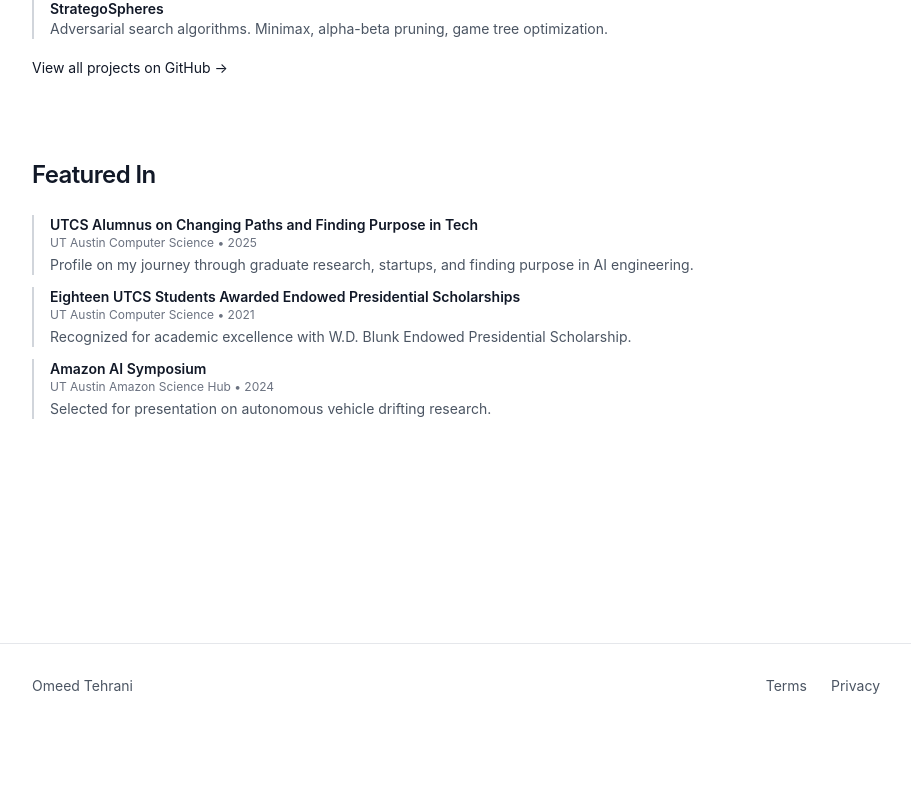
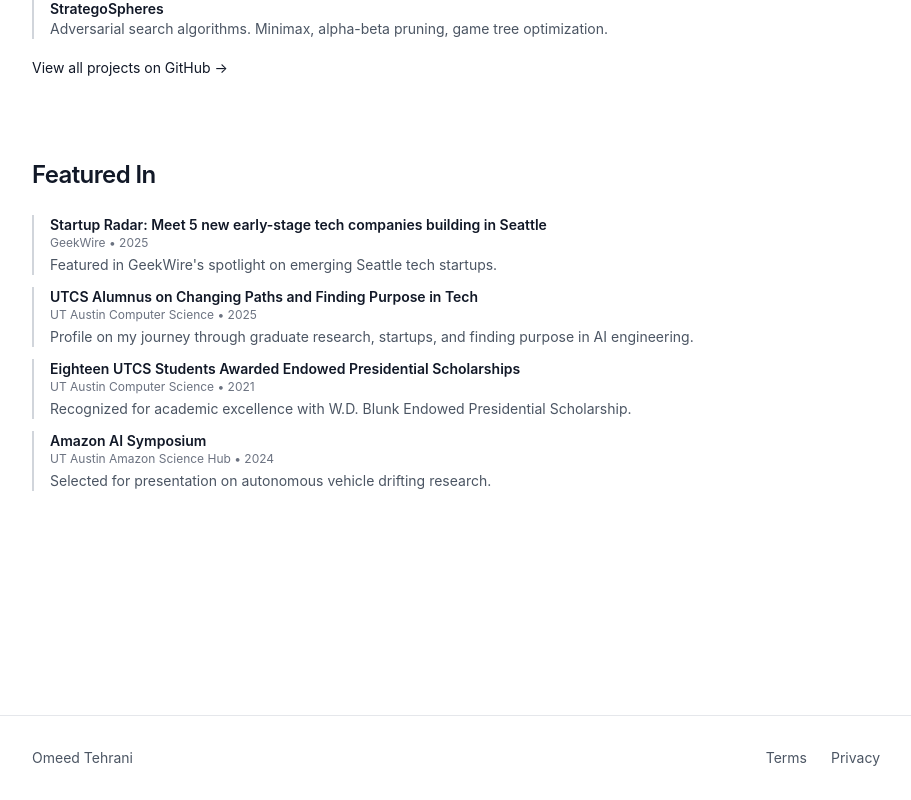
Before and after one commit to omeedcs/personal-web-2025, a Next.js app: page / in a window 1280 px wide. Shown: the part 4255-5055 px from the top of the page, without its empty margins (184-1095 px from the left). Before the commit the page ends 4983 px from the top, so only its background shows below. Built offline with nearby package versions, Linux system fonts and the light colour scheme.

Commit message:
added something

```diff
--- a/app/page.tsx
+++ b/app/page.tsx
@@ -588,6 +588,14 @@
         </h2>
         <div className="space-y-3 text-sm">
           <div className="border-l-2 border-gray-300 dark:border-gray-700 pl-4">
+            <a href="https://www.geekwire.com/2025/startup-radar-meet-5-new-early-stage-tech-companies-building-in-seattle/" target="_blank" rel="noopener noreferrer" className="font-semibold text-gray-900 dark:text-white hover:underline">
+              Startup Radar: Meet 5 new early-stage tech companies building in Seattle
+            </a>
+            <p className="text-gray-500 dark:text-gray-400 text-xs mb-1">GeekWire • 2025</p>
+            <p className="text-gray-600 dark:text-gray-400">Featured in GeekWire's spotlight on emerging Seattle tech startups.</p>
+          </div>
+
+          <div className="border-l-2 border-gray-300 dark:border-gray-700 pl-4">
             <a href="https://www.cs.utexas.edu/news/2025/utcs-alumnus-changing-paths-and-finding-purpose-tech" target="_blank" rel="noopener noreferrer" className="font-semibold text-gray-900 dark:text-white hover:underline">
               UTCS Alumnus on Changing Paths and Finding Purpose in Tech
             </a>
```
